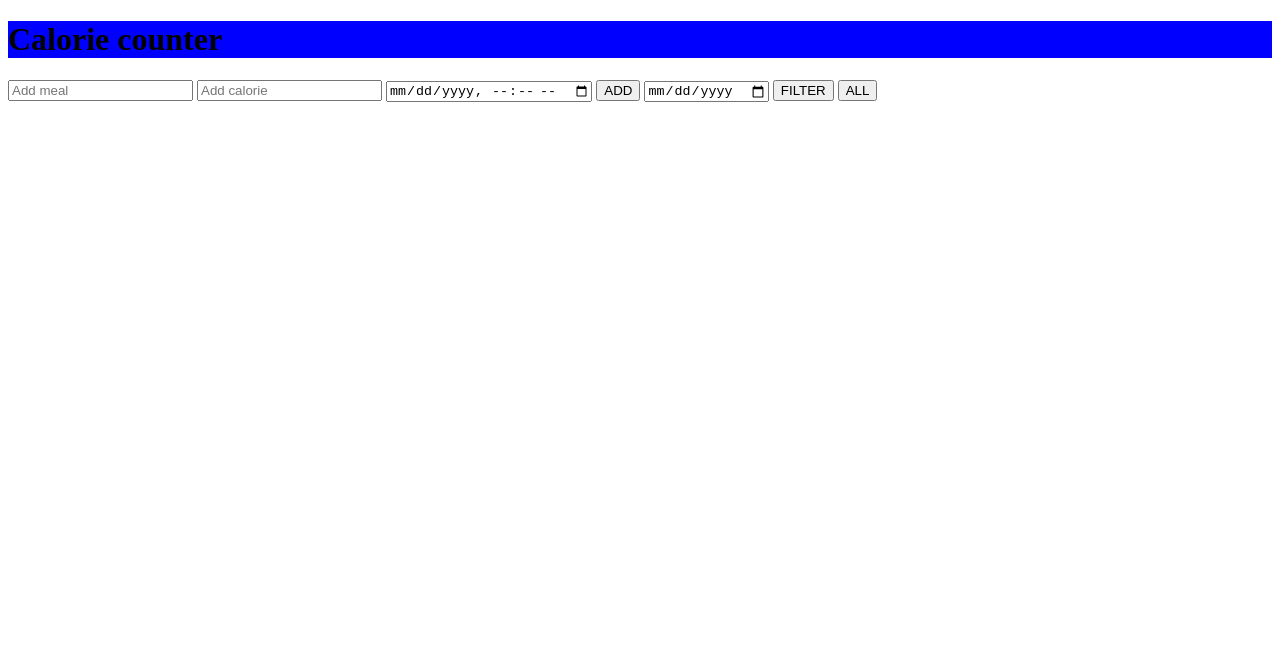
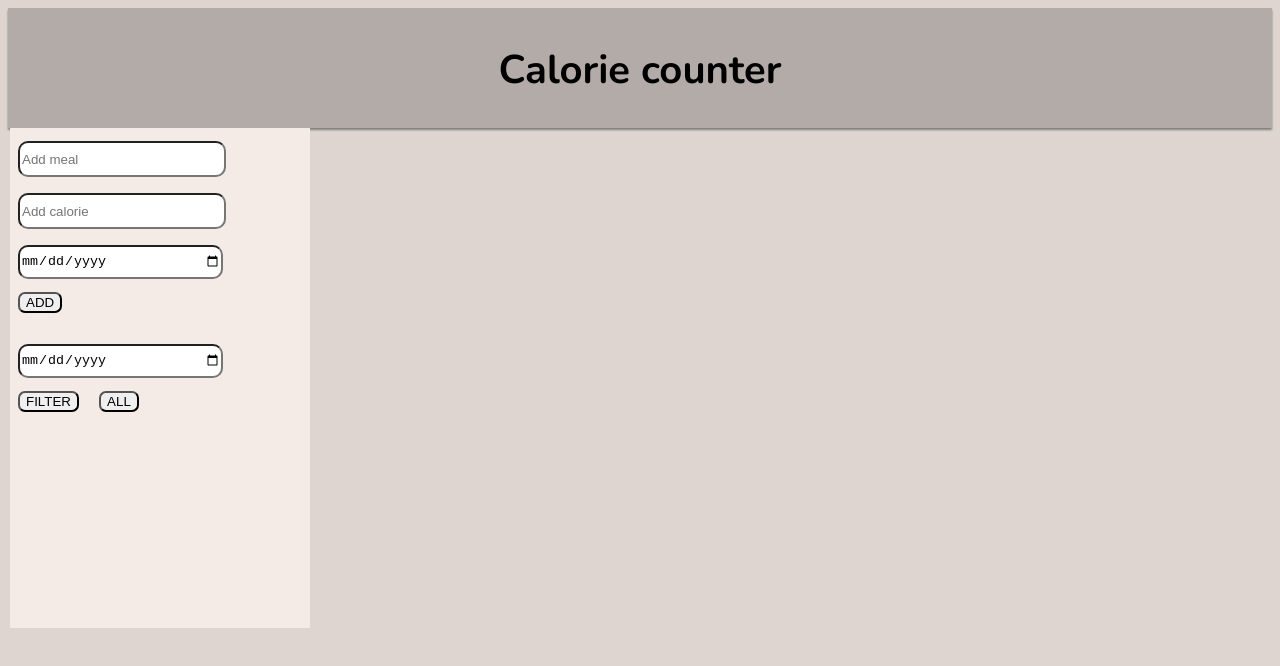
Before and after one commit to frankedus/calorie-counter, a website: page public/index.html in a window 1280 px wide. Drawn offline with nearby package versions, Linux system fonts and the light colour scheme; no server answers.

Commit message:
css, html

```diff
--- a/public/counter.js
+++ b/public/counter.js
@@ -8,7 +8,7 @@ var mealInput = document.querySelector('.meal-input');
 var filterInput = document.querySelector('.filter-input');
 var calorieInput = document.querySelector('.calorie-input');
 var dateInput = document.querySelector('.date-input');
-var mealsContainer = document.querySelector('.main-container')
+var mealsContainer = document.querySelector('.meals-container')
 var sumCalorie = document.querySelector('.sum-calories')
 
 
@@ -31,22 +31,21 @@ function listMeals(response) {
   response.forEach(function(meal) {
     sum += meal.calories;
     var meals = document.createElement('div');
-    meals.innerText = meal.name + ' ' + 'calories: ' + meal.calories + ' ' + meal.date.split('T')[0];
+    meals.innerText = meal.name + ' ' + meal.calories + 'kcal' + ' ' + meal.date.split('T')[0];
     var button = document.createElement('button');
-    button.setAttribute('class', 'delete')
+    button.setAttribute('class', 'delete');
     button.innerText = 'x';
     meals.setAttribute('id', meal.meal_id);
     mealsContainer.appendChild(meals);
     meals.appendChild(button);
   });
-  sumCalorie.innerText = sum;
+  sumCalorie.innerText = 'Sum of the calories: ' + sum;
 }
 
 function refreshList () {
   getMeals(url, listMeals)
 }
 
-// getMeals(url, listMeals);
 refreshList();
 
 function postMeals(callback) {
@@ -61,7 +60,6 @@ function postMeals(callback) {
       callback(response);
     }
   }
-
 }
 
 addButton.addEventListener('click', function() {
@@ -95,7 +93,6 @@ function deleteMeals(id, callback) {
   }
 }
 
-
 mealsContainer.addEventListener('click', function(e) {
   var id = e.path[1].id;
   console.log(id)
--- a/public/index.html
+++ b/public/index.html
@@ -2,6 +2,7 @@
 <html>
   <head>
     <link rel="stylesheet" href="style.css"></link>
+    <link href='https://fonts.googleapis.com/css?family=Nunito:400,700' rel='stylesheet' type='text/css'>
     <meta charset="utf-8">
     <title></title>
   </head>
@@ -9,15 +10,37 @@
     <header>
       <h1>Calorie counter</h1>
     </header>
+    <div class="basic-container">
+      <div class="main-container">
+        <div class="inputs">
+          <div>
             <input class="meal-input" placeholder="Add meal"></input>
+          </div>
+          <div>
             <input class="calorie-input" placeholder="Add calorie"></input>
-    <input type="datetime-local" class="date-input"></input>
+          </div>
+          <div>
+            <input type="date" class="date-input"></input>
+          </div>
+          <div>
             <button class="add-button">ADD</button>
+          </div>
+        </div>
+        <div class= "filter">
+          <div>
             <input type="date" class="filter-input"></input>
+          </div>
+          <div>
             <button class="filter-button">FILTER</button>
             <button class="all-button">ALL</button>
-    <div class="main-container"></div>
+          </div>
+        </div>
+      </div>
+      <div class="list">
+        <div class="meals-container"></div>
         <div class="sum-calories"></div>
+      </div>
+    </div>
     <script src="counter.js"></script>
   </body>
 </html>
--- a/public/style.css
+++ b/public/style.css
@@ -1,3 +1,60 @@
+body {
+  background-color: #DED5D0;
+  font-family: Nunito;
+}
+
 header {
-  background-color: blue;
+  /*background-color: #92E8C4;*/
+  background-color: #B2ABA7;
+  box-shadow: 0px 2px 2px grey;
+  height: 120px;
 }
+
+h1 {
+  font-size: 40px;
+  text-align: center;
+  margin: 0;
+  padding-top: 35px;
+}
+
+.basic-container {
+  display: flex;
+}
+
+.main-container {
+  margin-left: 2px;
+  max-width: 60%;
+  background-color: #F5EBE6;
+  height: 500px;
+}
+
+.filter {
+  margin-top: 15px;
+}
+
+.list {
+  margin: auto;
+}
+
+.inputs {
+  margin-top: 5px;
+  width: 300px;
+}
+
+input {
+  border-radius: 10px;
+  margin: 8px;
+  height: 30px;
+  width: 200px;
+}
+
+button {
+  border-radius: 7px;
+  margin: 8px;
+  margin-top: 5px;
+}
+
+.delete {
+  background-color: #FAF7FA;
+  border-radius: 8px;
+}
```
Also changed, not shown: public/images/alma2.jpg (added), public/images/delete-button.png (added), public/images/round-delete-button.png (added). Lines whose indentation alone changed are shown as unchanged.
